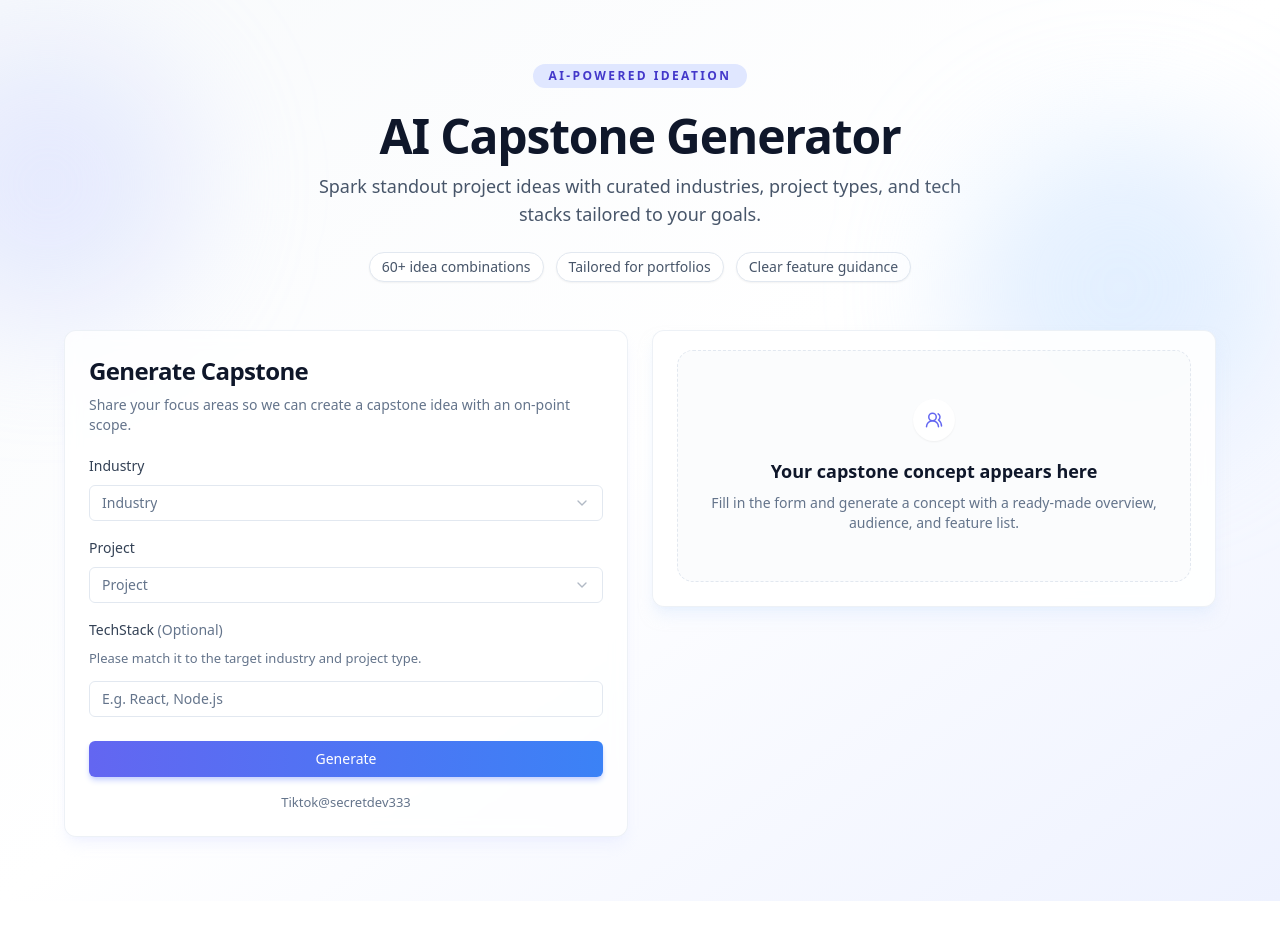
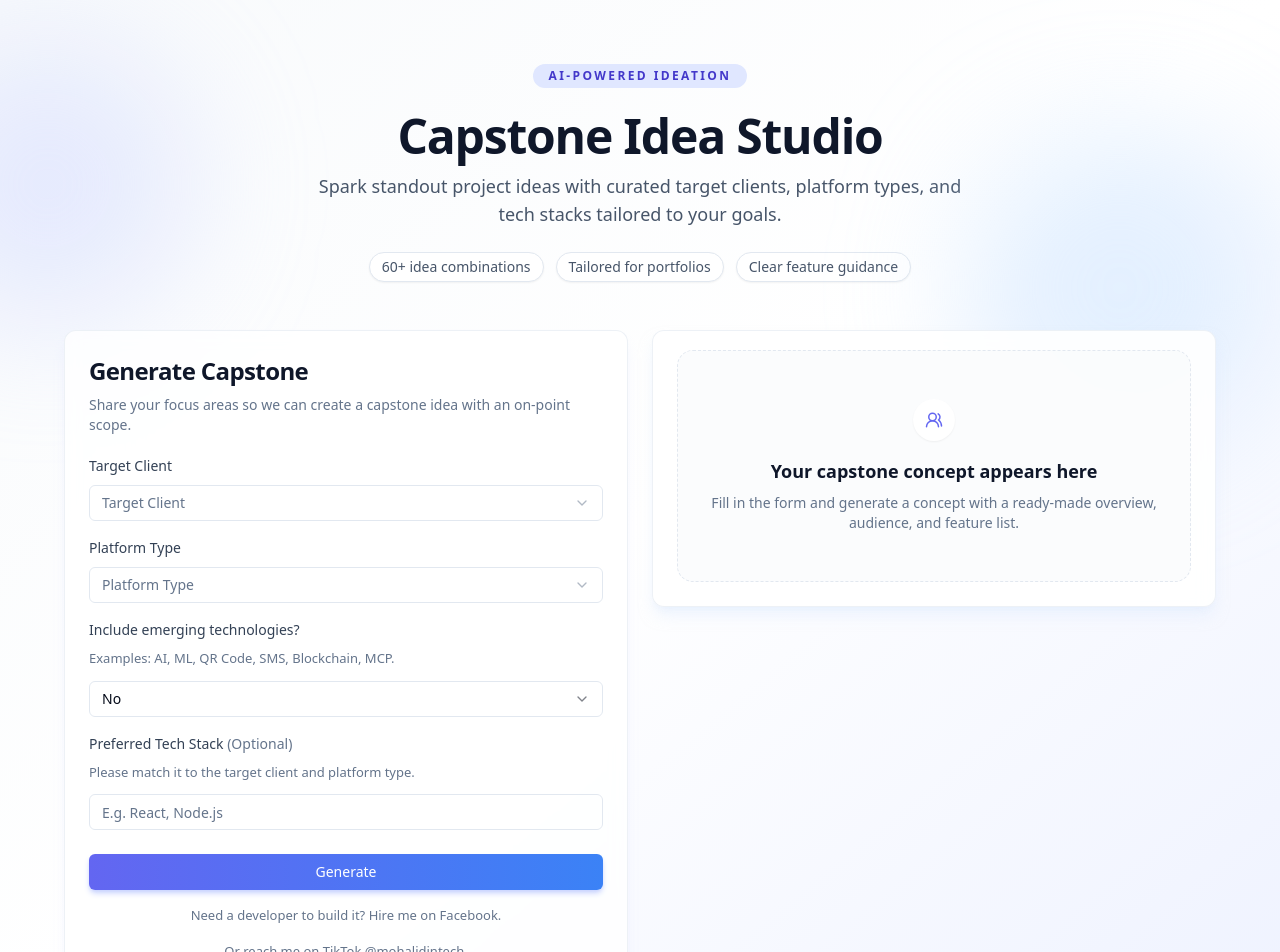
Before and after one commit to mohalidin333/ai-capstone-generator, a Next.js app: page / in a window 1280 px wide. Shown: the top 952 px of the page. Before the commit the page ends 901 px from the top, so only its background shows below. Built offline with nearby package versions, Linux system fonts and the light colour scheme.

Commit message:
Update generator prompts and UI inputs

```diff
--- a/app/api/generate/route.ts
+++ b/app/api/generate/route.ts
@@ -7,25 +7,30 @@ export async function POST(request: Request) {
 
     const systemMessage = {
       role: "system",
-      content: `As an AI Capstone Generator, follow these rules:
-        1. Provide high quality and unique titles for IT related thesis or capstone.
-        2. Return a JSON object with:
-        {title: "title"},
-        {techonologies: ["frontend", "backend", "database"]},
-        {target: "target audience"},
-        {features: ["feature1", "feature2", "feature3", and so on"]},
-        3. make sure that technologies, target and features are related to the industry application, and title.
-        4. Short Discription of the Capstone
-        5. make sure to generate 1.
-        6. make sure to generate different titles if the same industry and application is already generated in the past.
-        7. make sure to follow the rules above also include no intro and no conclusion.
-        8. do not repeat response.
-        `,
+      content: `You are an AI Capstone Generator. Output only valid JSON, with no markdown, no backticks, and no extra text.
+Return exactly one JSON object with this schema:
+{
+  "title": "string",
+  "description": "string",
+  "technologies": ["string", "string", "string"],
+  "target": "string",
+  "features": ["string", "string", "string"]
+}
+Rules:
+1) The title must clearly reflect a real, urgent need of the target client and hint at the solution.
+2) The description is 1-2 concise sentences and matches the title.
+3) technologies, target, and features must align to the target client, platform type, and title.
+4) Features are specific and practical, no duplicates.
+5) Produce unique results across repeated requests.`,
     };
 
     const userMessage = {
       role: "user",
-      content: `write a IT or Computer Science Capstone Title that is related to ${data.industry} industry and what is the target audience of the title and ${data.techStack} or what technologies are used if using ${data.application} (if there's no ${data.techStach} is empty)`,
+      content: `Create a Computer Science capstone title for the target client: ${data.targetClient}.
+Platform type: ${data.platformType}.
+Preferred tech stack (optional): ${data.techStack || "none provided"}.
+Include emerging technologies: ${data.includeEmergingTech}.
+Return only the JSON object that fits the required schema.`,
     };
 
     // change using axios
@@ -33,7 +38,7 @@ export async function POST(request: Request) {
     const response = await axios.post(
       "https://api.groq.com/openai/v1/chat/completions",
       {
-        model: "llama-3.3-70b-versatile", // Groq model name
+        model: "openai/gpt-oss-120b",
         messages: [systemMessage, userMessage],
         temperature: 1.0,
         response_format: { type: "json_object" },
--- a/app/components/Generator.tsx
+++ b/app/components/Generator.tsx
@@ -33,11 +33,15 @@ export default function Generator({
 }: {
   setGeneratedTitle: React.Dispatch<React.SetStateAction<TitleData | null>>;
 }) {
-  const [industry, setIndustry] = useState<string>("");
-  const [application, setApplication] = useState<string>("");
+  const [targetClient, setTargetClient] = useState<string>("");
+  const [platformType, setPlatformType] = useState<string>("");
   const [techStack, setTechStack] = useState<string>("");
+  const [includeEmergingTech, setIncludeEmergingTech] =
+    useState<string>("No");
   const [loading, setLoading] = useState<boolean>(false);
   const [timer, setTimer] = useState<number>(0);
+  const [showRetryModal, setShowRetryModal] = useState<boolean>(false);
+  const [errorMessage, setErrorMessage] = useState<string>("");
 
   React.useEffect(() => {
     setInterval(() => {
@@ -46,6 +50,32 @@ export default function Generator({
       }
     }, 1000);
   }, [loading]);
+
+  const loadCachedTitle = () => {
+    if (typeof window === "undefined") {
+      return null;
+    }
+
+    const cached = localStorage.getItem("capstone:last-title");
+    if (!cached) {
+      return null;
+    }
+
+    try {
+      return JSON.parse(cached) as TitleData;
+    } catch (error) {
+      console.error("Failed to parse cached title:", error);
+      return null;
+    }
+  };
+
+  const saveCachedTitle = (titleData: TitleData) => {
+    if (typeof window === "undefined") {
+      return;
+    }
+
+    localStorage.setItem("capstone:last-title", JSON.stringify(titleData));
+  };
 
   async function handleGenerate() {
     setGeneratedTitle({
@@ -56,7 +86,7 @@ export default function Generator({
       features: [],
     });
     // check if data is valid
-    if (!industry || !application) {
+    if (!targetClient || !platformType) {
       alert("Please fill out all fields");
 
       return;
@@ -64,10 +94,16 @@ export default function Generator({
 
     try {
       setLoading(true);
-      console.log(techStack);
+      setShowRetryModal(false);
+      setErrorMessage("");
 
       const res = await axios.post("/api/generate", {
-        data: { industry, application, techStack },
+        data: {
+          targetClient,
+          platformType,
+          techStack,
+          includeEmergingTech,
+        },
       });
 
       // Verify response structure
@@ -86,17 +122,23 @@ export default function Generator({
       setLoading(false);
       setTimer(10);
       setGeneratedTitle(parsedData);
+      saveCachedTitle(parsedData);
       console.log(res.data);
     } catch (error) {
       setLoading(false);
+      const cachedTitle = loadCachedTitle();
+      if (cachedTitle) {
+        setGeneratedTitle(cachedTitle);
+      }
+
+      const message =
+        error instanceof Error
+          ? error.message
+          : "Unknown error. Please try again!";
+
+      setErrorMessage(message);
+      setShowRetryModal(true);
       console.error("Generation failed:", error);
-      alert(
-        `Generation failed: ${
-          error instanceof Error
-            ? error.message + ". Please try again!"
-            : "Unknown error. Please try again!"
-        }`
-      );
     }
   }
 
@@ -116,11 +158,11 @@ export default function Generator({
           {/* industry */}
           <div className="flex flex-col space-y-3">
             <Label htmlFor="industry" className="text-slate-700">
-              Industry
+              Target Client
             </Label>
-            <Select onValueChange={(value) => setIndustry(value)}>
+            <Select onValueChange={(value) => setTargetClient(value)}>
               <SelectTrigger id="industry">
-                <SelectValue placeholder="Industry" />
+                <SelectValue placeholder="Target Client" />
               </SelectTrigger>
               <SelectContent position="popper">
                 <SelectItem value="Random">Random</SelectItem>
@@ -145,11 +187,11 @@ export default function Generator({
           {/* application */}
           <div className="flex flex-col space-y-3">
             <Label htmlFor="project" className="text-slate-700">
-              Project
+              Platform Type
             </Label>
-            <Select onValueChange={(value) => setApplication(value)}>
+            <Select onValueChange={(value) => setPlatformType(value)}>
               <SelectTrigger id="project">
-                <SelectValue placeholder="Project" />
+                <SelectValue placeholder="Platform Type" />
               </SelectTrigger>
               <SelectContent position="popper">
                 <SelectItem value="Random">Random</SelectItem>
@@ -161,14 +203,35 @@ export default function Generator({
             </Select>
           </div>
 
+          <div className="flex flex-col space-y-3">
+            <Label htmlFor="emerging-tech" className="text-slate-700">
+              Include emerging technologies?
+            </Label>
+            <p className="text-[13px] text-slate-500">
+              Examples: AI, ML, QR Code, SMS, Blockchain, MCP.
+            </p>
+            <Select
+              value={includeEmergingTech}
+              onValueChange={(value) => setIncludeEmergingTech(value)}
+            >
+              <SelectTrigger id="emerging-tech">
+                <SelectValue placeholder="No" />
+              </SelectTrigger>
+              <SelectContent position="popper">
+                <SelectItem value="Yes">Yes</SelectItem>
+                <SelectItem value="No">No</SelectItem>
+              </SelectContent>
+            </Select>
+          </div>
+
           {/* technology */}
           <div className="flex flex-col space-y-3">
             <Label htmlFor="application" className="text-slate-700">
-              TechStack{" "}
+              Preferred Tech Stack{" "}
               <span className="text-muted-foreground">(Optional)</span>
             </Label>
             <p className="text-[13px] text-slate-500">
-              Please match it to the target industry and project type.
+              Please match it to the target client and platform type.
             </p>
             <Input
               onChange={(e) => setTechStack(e.target.value)}
@@ -195,12 +258,53 @@ export default function Generator({
 
         <a
           target="_blank"
-          href="https://www.tiktok.com/@secretdev333"
-          className="text-[13px] font-medium hover:underline text-muted-foreground"
+          href="https://www.facebook.com/mohalidin.lidasan.3"
+          className="text-[13px] font-medium text-muted-foreground hover:underline"
+          rel="noreferrer"
         >
-          Tiktok@secretdev333
+          Need a developer to build it? Hire me on Facebook.
+        </a>
+        <a
+          target="_blank"
+          href="https://www.tiktok.com/@mohalidintech"
+          className="text-[13px] font-medium text-muted-foreground hover:underline"
+          rel="noreferrer"
+        >
+          Or reach me on TikTok @mohalidintech.
         </a>
       </CardFooter>
+
+      {showRetryModal ? (
+        <div className="fixed inset-0 z-50 flex items-center justify-center bg-slate-900/60 px-4">
+          <div className="w-full max-w-md rounded-2xl bg-white p-6 shadow-xl">
+            <h4 className="text-lg font-semibold text-slate-900">
+              We couldn&apos;t generate a new title.
+            </h4>
+            <p className="mt-2 text-sm text-slate-600">
+              {errorMessage ||
+                "The request failed. You can retry right away."}
+            </p>
+            <div className="mt-4 flex flex-wrap justify-end gap-3">
+              <Button
+                variant="outline"
+                className="border-slate-200"
+                onClick={() => setShowRetryModal(false)}
+              >
+                Close
+              </Button>
+              <Button
+                onClick={() => {
+                  setShowRetryModal(false);
+                  handleGenerate();
+                }}
+                className="bg-indigo-600 text-white hover:bg-indigo-700"
+              >
+                Retry
+              </Button>
+            </div>
+          </div>
+        </div>
+      ) : null}
     </Card>
   );
 }
--- a/app/components/SEO.tsx
+++ b/app/components/SEO.tsx
@@ -4,17 +4,17 @@ import Head from "next/head";
 export default function SEO() {
   return (
     <Head>
-      <title>AI Capstone Generator</title>
+      <title>Capstone Idea Studio</title>
       <meta
         name="description"
         content="Generate a capstone that tailored to your needs"
       />
       <meta
         name="keyword"
-        content="AI Capstone Generator, Thesis Title Generator, Capstone Title Generator, Best Capstone Title Generator, AI, Thesis, Capstone, Generator"
+        content="Capstone Idea Studio, Thesis Title Generator, Capstone Title Generator, Best Capstone Title Generator, AI, Thesis, Capstone, Generator"
       />
-      <meta name="author" content="AI Capstone Generator" />
-      <meta property="og:title" content="AI Capstone Generator" />
+      <meta name="author" content="Capstone Idea Studio" />
+      <meta property="og:title" content="Capstone Idea Studio" />
       <meta
         property="og:description"
         content="Generate a capstone that tailored to your needs"
@@ -32,18 +32,18 @@ export default function SEO() {
           __html: JSON.stringify({
             "@context": "https://schema.org",
             "@type": "Website",
-            name: "AI Capstone Generator",
+            name: "Capstone Idea Studio",
             description: "Generate a capstone that tailored to your needs",
             url: "ai-capstone-generator.vercel.app",
             author : {
               "@type": "Person",
-              name: "AI Capstone Generator",
+              name: "Capstone Idea Studio",
               url: "ai-capstone-generator.vercel.app",
               logo: "/favicon.ico",
             },
             publisher: {
               "@type": "Person",
-              name: "AI Capstone Generator",
+              name: "Capstone Idea Studio",
               url: "ai-capstone-generator.vercel.app",
               logo: "/favicon.ico",
             },
--- a/app/layout.tsx
+++ b/app/layout.tsx
@@ -15,7 +15,7 @@ const geistMono = Geist_Mono({
 });
 
 export const metadata: Metadata = {
-  title: "AI Capstone Generator",
+  title: "Capstone Idea Studio",
   description: "Generate a capstone that tailored to your needs",
 };
 
--- a/app/page.tsx
+++ b/app/page.tsx
@@ -31,11 +31,11 @@ export default function Home() {
             </span>
             <div className="space-y-3">
               <h1 className="scroll-m-20 text-4xl font-extrabold tracking-tight text-slate-900 lg:text-5xl">
-                AI Capstone Generator
+                Capstone Idea Studio
               </h1>
               <p className="mx-auto max-w-2xl text-base text-slate-600 md:text-lg">
-                Spark standout project ideas with curated industries, project
-                types, and tech stacks tailored to your goals.
+                Spark standout project ideas with curated target clients,
+                platform types, and tech stacks tailored to your goals.
               </p>
             </div>
             <div className="flex flex-wrap items-center justify-center gap-3 text-sm text-slate-600">
```
